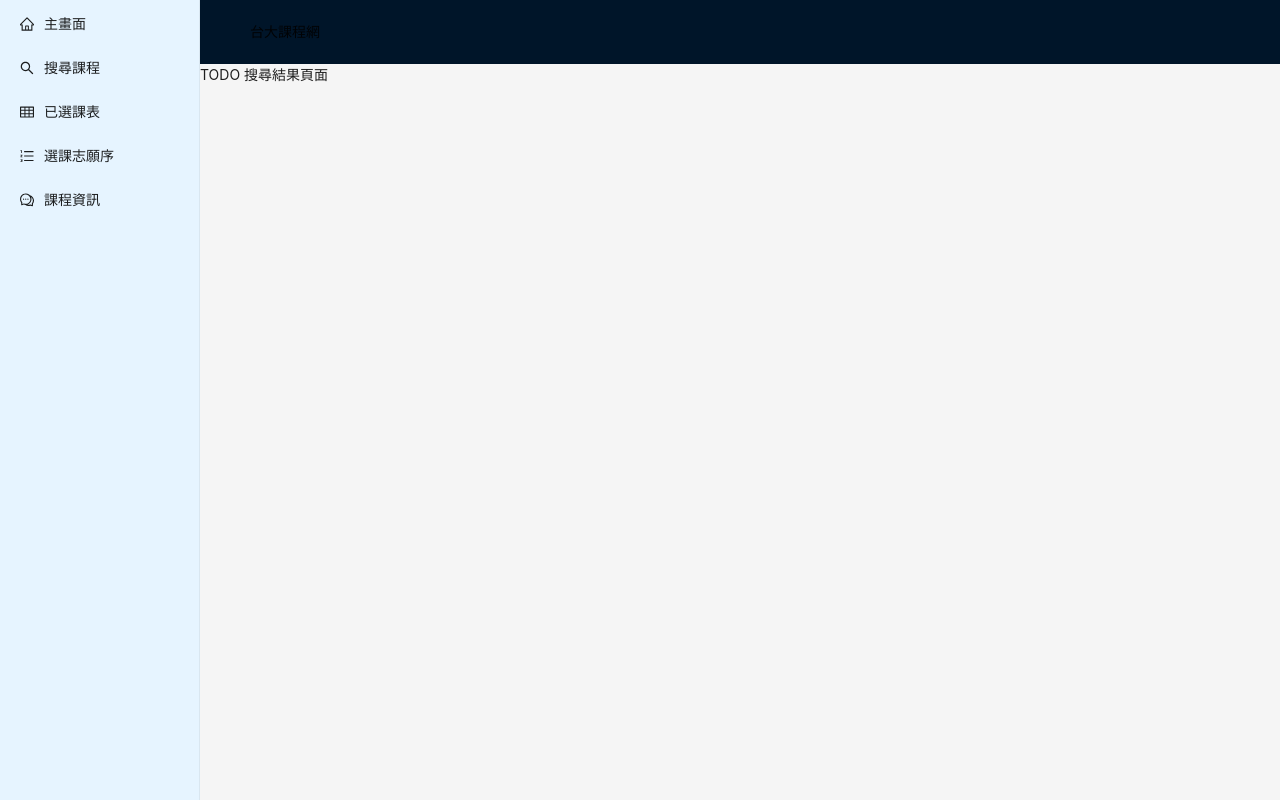
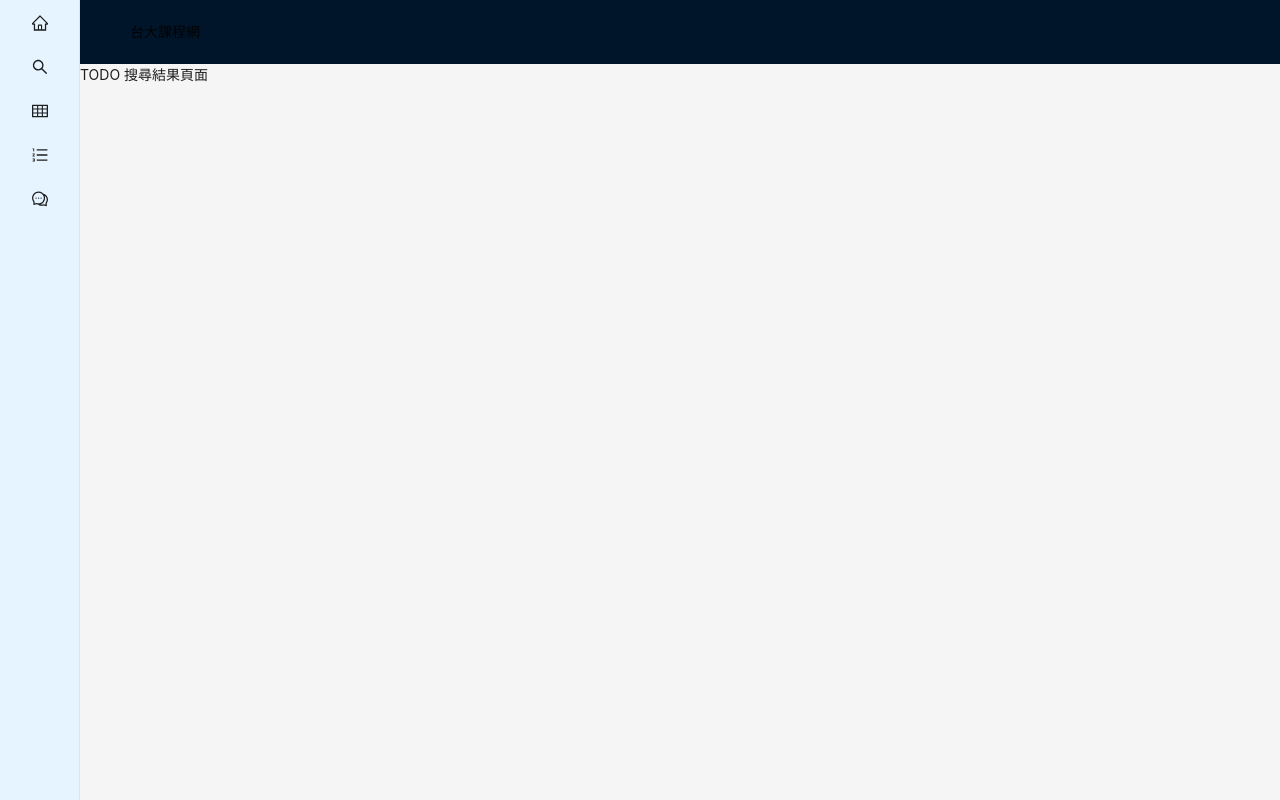
Before and after one commit to andy0314/wp1111_final, a React (Create React App) app in the folder frontend/: page /search in a window 1280 px wide. Built offline with nearby package versions, Linux system fonts and the light colour scheme.

Commit message:
edit sidebar and sidebar collapse

```diff
--- a/frontend/src/App.js
+++ b/frontend/src/App.js
@@ -6,6 +6,7 @@ import SearchPage from './containers/SearchPage';
 import CourseTable from './containers/CourseTable';
 import CourseList from './containers/CourseList';
 import SideBar from './containers/SideBar';
+import { useData } from './containers/hooks/useContext';
 
 const { Header, Sider, Content } = Layout;
 
@@ -24,14 +25,12 @@ const SideBarWrapper = styled(Sider)`
 `
 
 function App() {
-
-  const navigate = useNavigate()
-
+  const { sideBarCollapse } = useData();
   return (
     <AppWrapper>
       <Layout>
 
-          <SideBarWrapper>
+          <SideBarWrapper collapsed={sideBarCollapse}>
             <SideBar />
           </SideBarWrapper>
 
--- a/frontend/src/containers/CourseList.js
+++ b/frontend/src/containers/CourseList.js
@@ -1,8 +1,7 @@
-import { useData } from './hooks/useContext'
+
 
 const CourseList = () => {
 
-    const { x } = useData()
     return (
         <div>
             TODO 志願序排序
--- a/frontend/src/containers/CourseTable.js
+++ b/frontend/src/containers/CourseTable.js
@@ -1,9 +1,5 @@
-import { Link } from "react-router-dom";
-import { useData } from './hooks/useContext';
 
 const CourseTable = () => {
-
-    const { x, setx } = useData()
 
     return (
         <div>
--- a/frontend/src/containers/SearchPage.js
+++ b/frontend/src/containers/SearchPage.js
@@ -1,8 +1,6 @@
-import { useData } from './hooks/useContext';
+
 
 const SearchPage = () => {
-
-    const { x } = useData()
 
     return (
         <div>
--- a/frontend/src/containers/SideBar.js
+++ b/frontend/src/containers/SideBar.js
@@ -19,29 +19,15 @@ const items = [
     getItem('搜尋課程', '/search', <SearchOutlined />),
     getItem('已選課表', '/coursetable', <TableOutlined />),
     getItem('選課志願序', '/courselist', <OrderedListOutlined />),
-    getItem('課程資訊', '/coursedetail', <CommentOutlined />)
+    getItem('課程資訊', 'coursedetail', <CommentOutlined />,[
+        getItem('課程', '/coursedetail', null)
+    ])
 ]
 
 const Navigate = (e) =>{
     console.log("a")
 }
 
-const temp = (
-    <div>
-        <div style={{ color: "white", top: "50px", height: "50px", width: "100%" }} onClick={() => Navigate("/search")}>
-            搜尋
-        </div>
-        <div style={{ color: "white", top: "50px", height: "50px", width: "100%" }} onClick={() => Navigate("/coursetable")}>
-            課表
-        </div>
-        <div style={{ color: "white", top: "50px", height: "50px", width: "100%" }} onClick={() => Navigate("/courselist")}>
-            志願序
-        </div>
-        <div style={{ color: "white", top: "50px", height: "50px", width: "100%" }} onClick={() => Navigate("/coursedetail")}>
-            課程資訊
-        </div>
-    </div>
-)
 
 const SideBar = () => {
     const navigate = useNavigate();
@@ -51,6 +37,7 @@ const SideBar = () => {
                 onClick={(e) => navigate(e.key)}
                 style={{height: "100%", width: "100%", background: blue[0]}}
                 items={items}
+                mode='inline'
             />
         </div>
     )
--- a/frontend/src/containers/hooks/useContext.js
+++ b/frontend/src/containers/hooks/useContext.js
@@ -5,9 +5,9 @@ const Context = createContext({
 })
 
 const ContextProvider = (props) => {
-    const [x, setx] = useState(0);
+    const [sideBarCollapse, setSideBarCollapse] = useState(true);
     return(
-        <Context.Provider value={{x, setx}}{...props}/>
+        <Context.Provider value={{sideBarCollapse, setSideBarCollapse}}{...props}/>
     )
 }
 
--- a/frontend/src/index.js
+++ b/frontend/src/index.js
@@ -9,13 +9,11 @@ import { ContextProvider } from './containers/hooks/useContext';
 
 const root = ReactDOM.createRoot(document.getElementById('root'));
 root.render(
-  <React.StrictMode>
-    <BrowserRouter>
-      <ContextProvider>
-        <App />
-      </ContextProvider>
-    </BrowserRouter>
-  </React.StrictMode>
+  <BrowserRouter>
+    <ContextProvider>
+      <App />
+    </ContextProvider>
+  </BrowserRouter>
 );
 
 // If you want to start measuring performance in your app, pass a function
```
